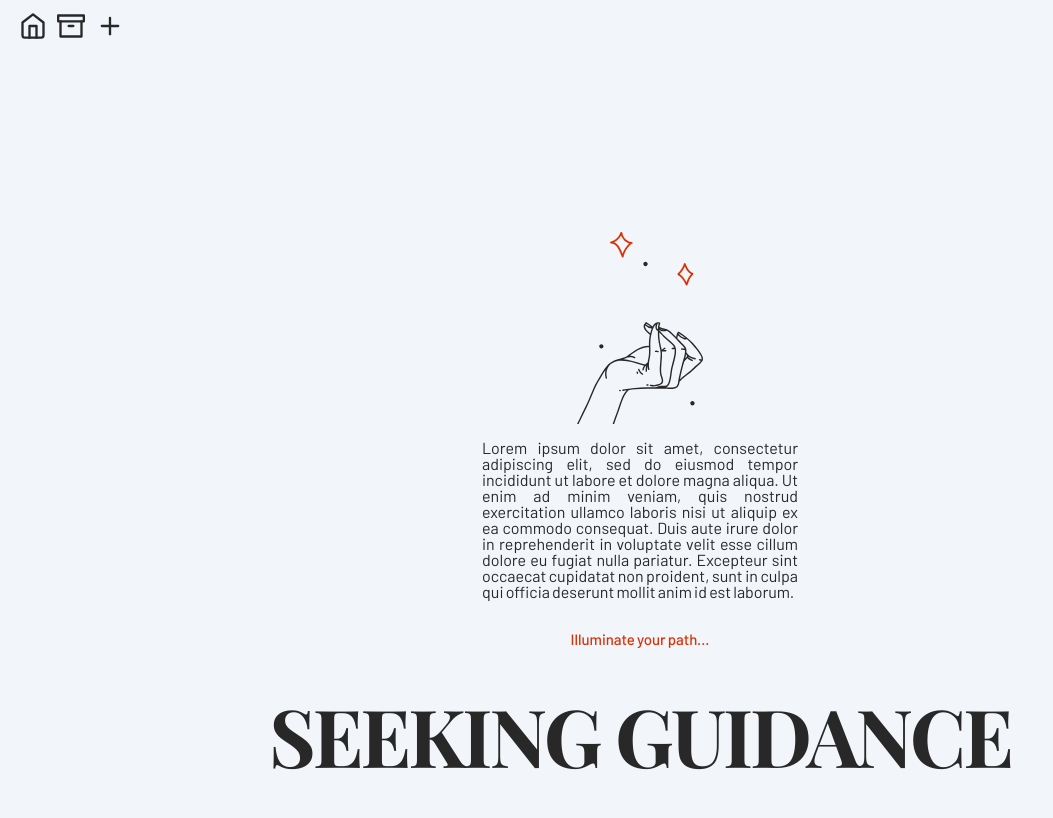
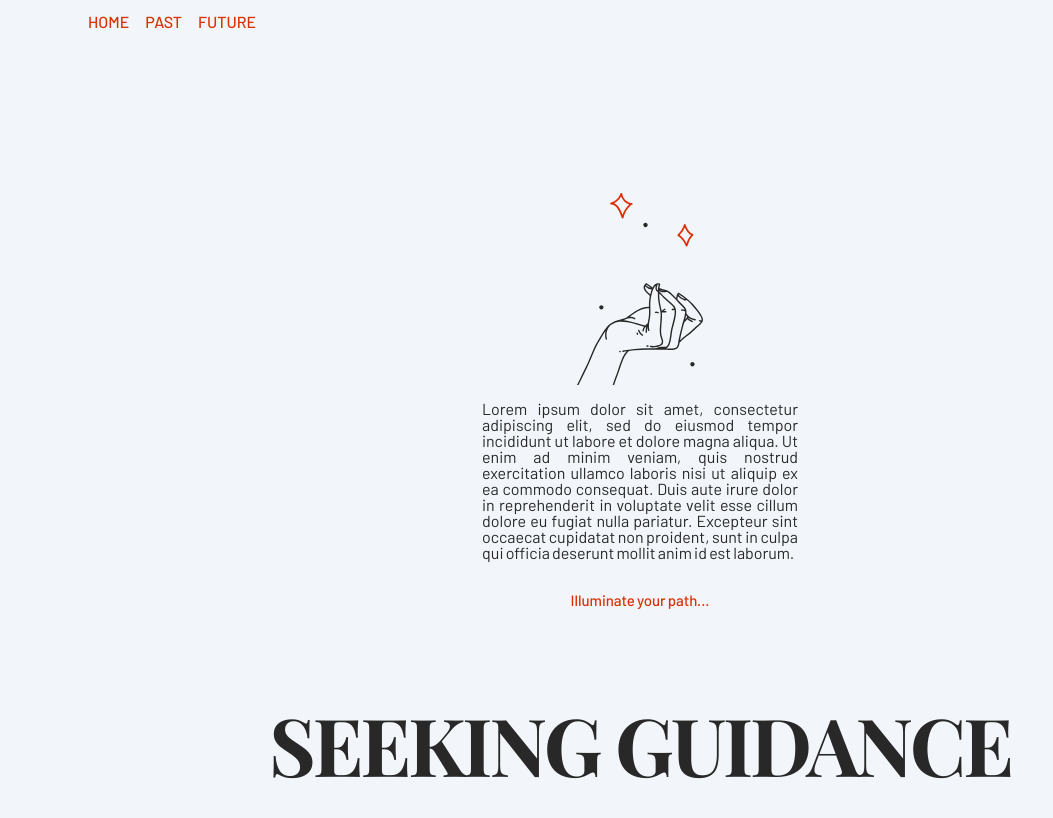
Before and after one commit to ronniekram/seeking-guidance, a React (Create React App) app in the folder client/: page / in a window 1280 px wide. Shown: the top 818 px of the page, without its empty margins (0-1053 px from the left). Built offline with nearby package versions, Linux system fonts and the light colour scheme; no server answers.

Commit message:
navigation okay for now

```diff
--- a/client/src/assets/styles/app.module.scss
+++ b/client/src/assets/styles/app.module.scss
@@ -11,12 +11,18 @@
     height: 100%;
   }
 
+  .nav {
+    position: absolute;
+    left: 3rem;
+    padding-left: 1rem;
+  }
+
   .title {
     position: absolute;
 
     // media queries
     @include lg {
-      bottom: 3rem;
+      bottom: 0;
     }
     // media queries
 
--- a/client/src/assets/styles/layout/nav.module.scss
+++ b/client/src/assets/styles/layout/nav.module.scss
@@ -1,16 +1,19 @@
 @import '../globals';
 
 .container {
-  width: 10%;
+  width: 20%;
   display: flex;
   flex-flow: row nowrap;
   align-content: center;
   align-items: center;
-  padding: .25rem 0;
+  padding: .25rem .5rem;
   justify-content: space-evenly;
   color: $secondary;
 
-  img {
+  .link {
+    padding: 0 .5rem;
+    img {
 
+    }
   }
 }
--- a/client/src/components/App.js
+++ b/client/src/components/App.js
@@ -25,11 +25,14 @@ const App = () => {
     <>
       <Router>
 
-        <div>
+        {/* <div className={styles.nav}>
           <Nav />
-        </div>
+        </div> */}
 
         <div className={styles.app}>
+          <div className={styles.nav}>
+            <Nav />
+          </div>
           <Switch>
             <Route exact path="/" component={Landing} />
             <Route exact path="/draws/new" component={DrawForm} />
--- a/client/src/components/layout/Nav.js
+++ b/client/src/components/layout/Nav.js
@@ -10,16 +10,19 @@ const Nav = () => {
   return (
     <nav className={styles.container}>
 
-      <NavLink to="/">
-        <img src={home} alt="Home Icon" />
+      <NavLink to="/" className={styles.link}>
+        {/* <img src={home} alt="Home Icon" />  */}
+        HOME
       </NavLink>
 
-      <NavLink to="/draws">
-        <img src={archive} alt="Archive Icon" />
+      <NavLink to="/draws" className={styles.link}>
+        {/* <img src={archive} alt="Archive Icon" />  */}
+        PAST
       </NavLink>
 
-      <NavLink to="/draws/new">
-        <img src={plus} alt="Add Icon" />
+      <NavLink to="/draws/new" className={styles.link}>
+        {/* <img src={plus} alt="Add Icon" />  */}
+        FUTURE
       </NavLink>
 
     </nav>
```
